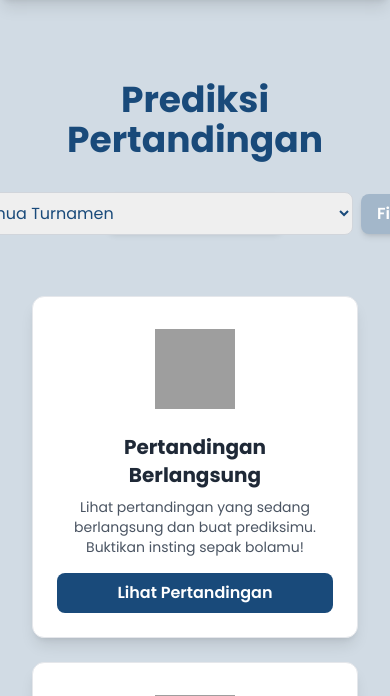
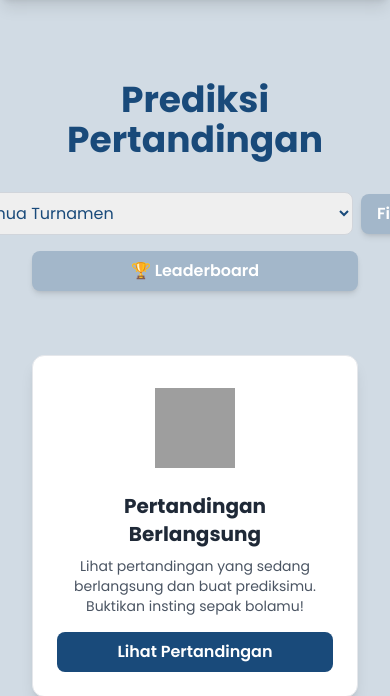
Before and after one commit to pbp-d12/turnamenku, a Django app: page /predictions/ in a window 390 px wide; the page is wider, and only the part inside the window is pictured. Shown: the part 56-752 px from the top of that part. Run offline with Django 5.2, Linux system fonts and the light colour scheme; data comes from the database, SQL or seed files in the repository; some libraries are stand-ins or nearby versions; grey boxes are pictures that could not be loaded.

Commit message:
fix for mobile device display

```diff
--- a/predictions/templates/predictions/predictions_index.html
+++ b/predictions/templates/predictions/predictions_index.html
@@ -5,13 +5,14 @@
 <div class="container mx-auto px-4 py-8">
   <h1 class="text-4xl font-bold mb-8 text-center text-custom-blue-400">Prediksi Pertandingan</h1>
 
-  <div class="flex flex-col sm:flex-row justify-between items-center mb-8 gap-4">
+    <div class="flex flex-col sm:flex-row justify-between items-center mb-8 gap-4 relative">
     <a href="{% url 'predictions:leaderboard' %}"
-       class="bg-custom-blue-100 hover:bg-custom-blue-300 text-white px-6 py-2 rounded-lg font-semibold shadow-md transition duration-300">
+       class="order-1 sm:order-none w-full sm:w-auto text-center bg-custom-blue-100 hover:bg-custom-blue-300 text-white px-6 py-2 rounded-lg font-semibold shadow-md transition duration-300 z-20">
        🏆 Leaderboard
     </a>
 
-    <form method="get" id="filterForm" class="absolute left-1/2 transform -translate-x-1/2 flex items-center gap-2">
+    <form method="get" id="filterForm"
+          class="relative sm:absolute sm:left-1/2 sm:transform sm:-translate-x-1/2 flex items-center gap-2">
       <select name="tournament" class="border border-gray-300 rounded-lg p-2 focus:ring-2 focus:ring-custom-blue-200">
         <option value="">Semua Turnamen</option>
         {% for t in tournaments %}
@@ -28,11 +29,12 @@
 
     {% if user.is_authenticated and user.profile.role in "PENYELENGGARA,ADMIN" %}
     <button id="openAddMatchModal"
-      class="w-full sm:w-auto bg-custom-blue-400 text-white font-bold py-2 px-5 rounded-lg shadow-md hover:bg-custom-blue-300 transition-colors duration-300">
+      class="order-2 sm:order-none w-full sm:w-auto bg-custom-blue-400 text-white font-bold py-2 px-5 rounded-lg shadow-md hover:bg-custom-blue-300 transition-colors duration-300">
       + Tambah Match
     </button>
     {% endif %}
   </div>
+
 
   <div class="grid grid-cols-1 md:grid-cols-2 gap-6 md:gap-8 mt-16">
 
```
